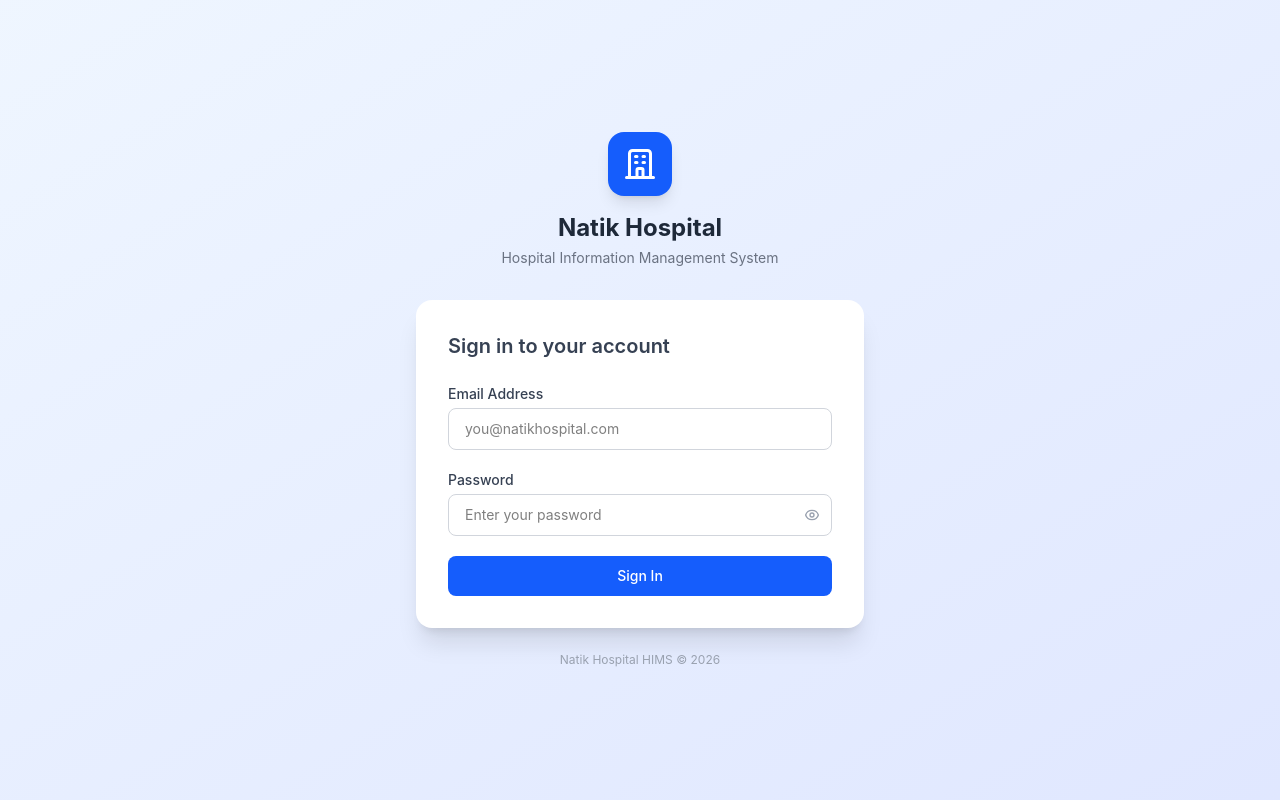
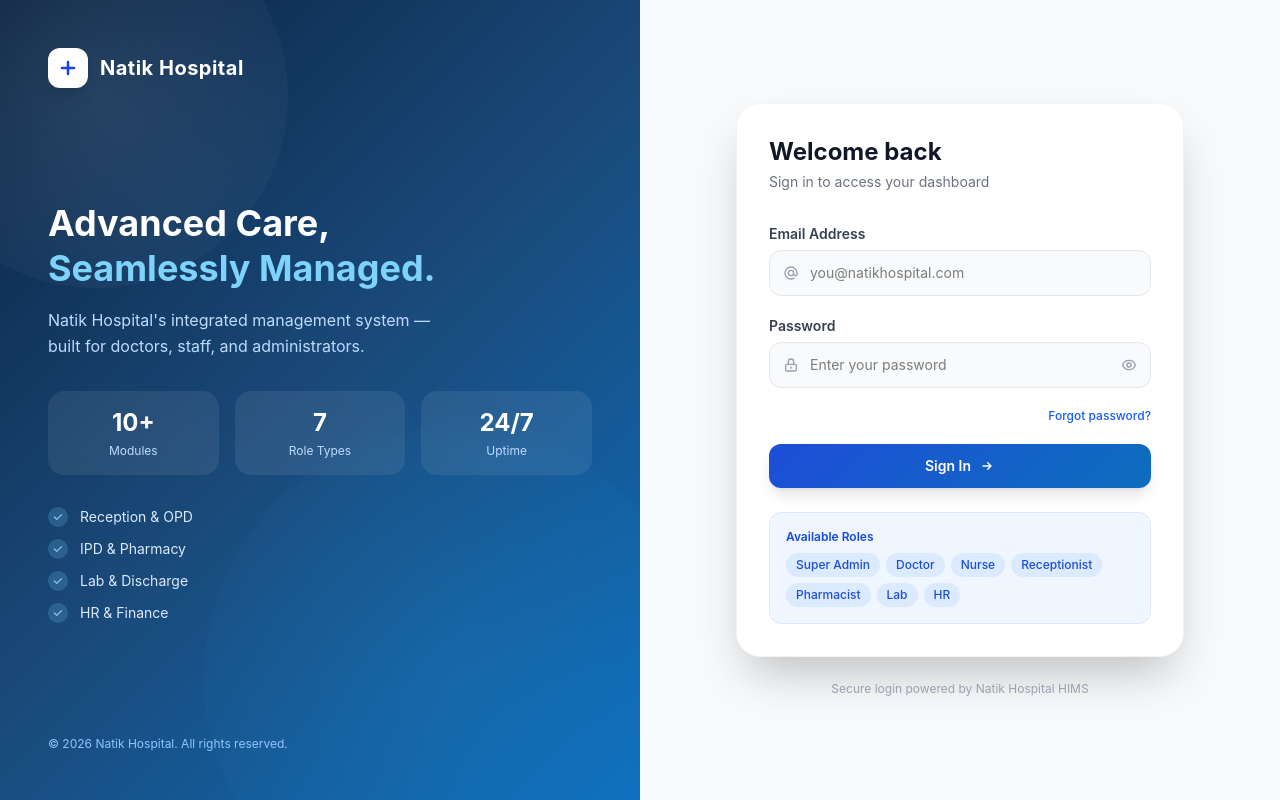
Before and after one commit to shalinijharemotestate/Natik-Hospital, a React (Vite) app in the folder frontend/: page /login in a window 1280 px wide. Built offline with nearby package versions, Linux system fonts and the light colour scheme.

Commit message:
ui: premium hospital login page redesign with split layout

```diff
--- a/frontend/src/pages/Login.jsx
+++ b/frontend/src/pages/Login.jsx
@@ -35,27 +35,99 @@ export default function Login() {
   };
 
   return (
-    <div className="min-h-screen bg-gradient-to-br from-blue-50 to-indigo-100 flex items-center justify-center p-4">
-      <div className="w-full max-w-md">
-        {/* Hospital Branding */}
-        <div className="text-center mb-8">
-          <div className="inline-flex items-center justify-center w-16 h-16 bg-blue-600 rounded-2xl mb-4 shadow-lg">
-            <svg className="w-9 h-9 text-white" fill="none" stroke="currentColor" viewBox="0 0 24 24">
-              <path strokeLinecap="round" strokeLinejoin="round" strokeWidth={2}
-                d="M19 21V5a2 2 0 00-2-2H7a2 2 0 00-2 2v16m14 0h2m-2 0h-5m-9 0H3m2 0h5M9 7h1m-1 4h1m4-4h1m-1 4h1m-5 10v-5a1 1 0 011-1h2a1 1 0 011 1v5m-4 0h4" />
+    <div className="min-h-screen flex">
+      {/* Left Panel */}
+      <div className="hidden lg:flex lg:w-1/2 relative overflow-hidden"
+        style={{ background: 'linear-gradient(135deg, #0a2342 0%, #1a4a7a 50%, #0d6ebd 100%)' }}>
+
+        <div className="absolute -top-24 -left-24 w-96 h-96 rounded-full opacity-10"
+          style={{ background: 'radial-gradient(circle, #ffffff, transparent)' }} />
+        <div className="absolute -bottom-32 -right-16 w-[500px] h-[500px] rounded-full opacity-10"
+          style={{ background: 'radial-gradient(circle, #38bdf8, transparent)' }} />
+
+        <div className="relative z-10 flex flex-col justify-between p-12 w-full">
+          {/* Logo */}
+          <div className="flex items-center gap-3">
+            <div className="w-10 h-10 bg-white rounded-xl flex items-center justify-center shadow-lg">
+              <svg className="w-6 h-6 text-blue-700" fill="none" stroke="currentColor" viewBox="0 0 24 24">
+                <path strokeLinecap="round" strokeLinejoin="round" strokeWidth={2.5} d="M12 6v6m0 0v6m0-6h6m-6 0H6" />
               </svg>
             </div>
-          <h1 className="text-2xl font-bold text-gray-800">Natik Hospital</h1>
-          <p className="text-gray-500 text-sm mt-1">Hospital Information Management System</p>
+            <span className="text-white font-bold text-xl tracking-wide">Natik Hospital</span>
           </div>
 
-        {/* Login Card */}
-        <div className="bg-white rounded-2xl shadow-xl p-8">
-          <h2 className="text-xl font-semibold text-gray-700 mb-6">Sign in to your account</h2>
+          {/* Center content */}
+          <div className="space-y-8">
+            <div>
+              <h2 className="text-4xl font-bold text-white leading-tight">
+                Advanced Care,<br />
+                <span style={{ color: '#7dd3fc' }}>Seamlessly Managed.</span>
+              </h2>
+              <p className="text-blue-200 mt-4 text-base leading-relaxed max-w-sm">
+                Natik Hospital's integrated management system — built for doctors, staff, and administrators.
+              </p>
+            </div>
+
+            {/* Stats */}
+            <div className="grid grid-cols-3 gap-4">
+              {[
+                { value: '10+', label: 'Modules' },
+                { value: '7', label: 'Role Types' },
+                { value: '24/7', label: 'Uptime' },
+              ].map((stat) => (
+                <div key={stat.label} className="rounded-2xl p-4 text-center"
+                  style={{ background: 'rgba(255,255,255,0.08)', backdropFilter: 'blur(10px)' }}>
+                  <p className="text-white text-2xl font-bold">{stat.value}</p>
+                  <p className="text-blue-200 text-xs mt-1">{stat.label}</p>
+                </div>
+              ))}
+            </div>
+
+            {/* Modules list */}
+            <div className="space-y-3">
+              {['Reception & OPD', 'IPD & Pharmacy', 'Lab & Discharge', 'HR & Finance'].map((mod) => (
+                <div key={mod} className="flex items-center gap-3">
+                  <div className="w-5 h-5 rounded-full flex items-center justify-center shrink-0"
+                    style={{ background: 'rgba(125,211,252,0.2)' }}>
+                    <svg className="w-3 h-3 text-blue-300" fill="currentColor" viewBox="0 0 20 20">
+                      <path fillRule="evenodd" d="M16.707 5.293a1 1 0 010 1.414l-8 8a1 1 0 01-1.414 0l-4-4a1 1 0 011.414-1.414L8 12.586l7.293-7.293a1 1 0 011.414 0z" clipRule="evenodd" />
+                    </svg>
+                  </div>
+                  <span className="text-blue-100 text-sm">{mod}</span>
+                </div>
+              ))}
+            </div>
+          </div>
+
+          <p className="text-blue-300 text-xs">&copy; {new Date().getFullYear()} Natik Hospital. All rights reserved.</p>
+        </div>
+      </div>
+
+      {/* Right Panel */}
+      <div className="w-full lg:w-1/2 flex items-center justify-center bg-gray-50 p-6">
+        <div className="w-full max-w-md">
+
+          {/* Mobile logo */}
+          <div className="flex lg:hidden items-center justify-center gap-3 mb-8">
+            <div className="w-10 h-10 bg-blue-700 rounded-xl flex items-center justify-center">
+              <svg className="w-6 h-6 text-white" fill="none" stroke="currentColor" viewBox="0 0 24 24">
+                <path strokeLinecap="round" strokeLinejoin="round" strokeWidth={2.5} d="M12 6v6m0 0v6m0-6h6m-6 0H6" />
+              </svg>
+            </div>
+            <span className="text-gray-800 font-bold text-xl">Natik Hospital</span>
+          </div>
+
+          {/* Card */}
+          <div className="bg-white rounded-3xl shadow-2xl p-8 border border-gray-100">
+            <div className="mb-8">
+              <h1 className="text-2xl font-bold text-gray-900">Welcome back</h1>
+              <p className="text-gray-500 text-sm mt-1">Sign in to access your dashboard</p>
+            </div>
 
             {error && (
-            <div className="mb-4 p-3 bg-red-50 border border-red-200 rounded-lg flex items-center gap-2">
-              <svg className="w-4 h-4 text-red-500 shrink-0" fill="currentColor" viewBox="0 0 20 20">
+              <div className="mb-5 p-4 rounded-xl flex items-start gap-3"
+                style={{ background: '#fef2f2', border: '1px solid #fecaca' }}>
+                <svg className="w-5 h-5 text-red-500 shrink-0 mt-0.5" fill="currentColor" viewBox="0 0 20 20">
                   <path fillRule="evenodd" d="M18 10a8 8 0 11-16 0 8 8 0 0116 0zm-7 4a1 1 0 11-2 0 1 1 0 012 0zm-1-9a1 1 0 00-1 1v4a1 1 0 102 0V6a1 1 0 00-1-1z" clipRule="evenodd" />
                 </svg>
                 <p className="text-red-600 text-sm">{error}</p>
@@ -64,37 +136,48 @@ export default function Login() {
 
             <form onSubmit={handleSubmit} className="space-y-5">
               {/* Email */}
-            <div>
-              <label className="block text-sm font-medium text-gray-700 mb-1">Email Address</label>
+              <div className="space-y-1.5">
+                <label className="block text-sm font-semibold text-gray-700">Email Address</label>
+                <div className="relative">
+                  <div className="absolute left-3.5 top-1/2 -translate-y-1/2">
+                    <svg className="w-4 h-4 text-gray-400" fill="none" stroke="currentColor" viewBox="0 0 24 24">
+                      <path strokeLinecap="round" strokeLinejoin="round" strokeWidth={2}
+                        d="M16 12a4 4 0 10-8 0 4 4 0 008 0zm0 0v1.5a2.5 2.5 0 005 0V12a9 9 0 10-9 9m4.5-1.206a8.959 8.959 0 01-4.5 1.207" />
+                    </svg>
+                  </div>
                   <input
                     type="email"
                     name="email"
                     value={form.email}
                     onChange={handleChange}
                     placeholder="you@natikhospital.com"
-                className="w-full px-4 py-2.5 border border-gray-300 rounded-lg text-sm focus:outline-none focus:ring-2 focus:ring-blue-500 focus:border-transparent transition"
+                    className="w-full pl-10 pr-4 py-3 border border-gray-200 rounded-xl text-sm bg-gray-50 focus:bg-white focus:outline-none focus:ring-2 focus:ring-blue-500 focus:border-transparent transition"
                     autoComplete="email"
                   />
                 </div>
+              </div>
 
               {/* Password */}
-            <div>
-              <label className="block text-sm font-medium text-gray-700 mb-1">Password</label>
+              <div className="space-y-1.5">
+                <label className="block text-sm font-semibold text-gray-700">Password</label>
                 <div className="relative">
+                  <div className="absolute left-3.5 top-1/2 -translate-y-1/2">
+                    <svg className="w-4 h-4 text-gray-400" fill="none" stroke="currentColor" viewBox="0 0 24 24">
+                      <path strokeLinecap="round" strokeLinejoin="round" strokeWidth={2}
+                        d="M12 15v2m-6 4h12a2 2 0 002-2v-6a2 2 0 00-2-2H6a2 2 0 00-2 2v6a2 2 0 002 2zm10-10V7a4 4 0 00-8 0v4h8z" />
+                    </svg>
+                  </div>
                   <input
                     type={showPassword ? 'text' : 'password'}
                     name="password"
                     value={form.password}
                     onChange={handleChange}
                     placeholder="Enter your password"
-                  className="w-full px-4 py-2.5 border border-gray-300 rounded-lg text-sm focus:outline-none focus:ring-2 focus:ring-blue-500 focus:border-transparent transition pr-10"
+                    className="w-full pl-10 pr-11 py-3 border border-gray-200 rounded-xl text-sm bg-gray-50 focus:bg-white focus:outline-none focus:ring-2 focus:ring-blue-500 focus:border-transparent transition"
                     autoComplete="current-password"
                   />
-                <button
-                  type="button"
-                  onClick={() => setShowPassword(!showPassword)}
-                  className="absolute right-3 top-1/2 -translate-y-1/2 text-gray-400 hover:text-gray-600"
-                >
+                  <button type="button" onClick={() => setShowPassword(!showPassword)}
+                    className="absolute right-3.5 top-1/2 -translate-y-1/2 text-gray-400 hover:text-gray-600 transition">
                     {showPassword ? (
                       <svg className="w-4 h-4" fill="none" stroke="currentColor" viewBox="0 0 24 24">
                         <path strokeLinecap="round" strokeLinejoin="round" strokeWidth={2} d="M13.875 18.825A10.05 10.05 0 0112 19c-4.478 0-8.268-2.943-9.543-7a9.97 9.97 0 011.563-3.029m5.858.908a3 3 0 114.243 4.243M9.878 9.878l4.242 4.242M9.88 9.88l-3.29-3.29m7.532 7.532l3.29 3.29M3 3l3.59 3.59m0 0A9.953 9.953 0 0112 5c4.478 0 8.268 2.943 9.543 7a10.025 10.025 0 01-4.132 5.411m0 0L21 21" />
@@ -109,11 +192,17 @@ export default function Login() {
                 </div>
               </div>
 
-            {/* Submit */}
+              <div className="flex justify-end">
+                <button type="button" className="text-xs font-medium text-blue-600 hover:text-blue-800 transition">
+                  Forgot password?
+                </button>
+              </div>
+
               <button
                 type="submit"
                 disabled={loading}
-              className="w-full bg-blue-600 hover:bg-blue-700 disabled:bg-blue-400 text-white font-medium py-2.5 rounded-lg text-sm transition duration-200 flex items-center justify-center gap-2"
+                className="w-full text-white font-semibold py-3 rounded-xl text-sm transition-all duration-200 flex items-center justify-center gap-2 shadow-lg hover:shadow-xl hover:-translate-y-0.5 active:translate-y-0 disabled:opacity-60 disabled:cursor-not-allowed"
+                style={{ background: loading ? '#93c5fd' : 'linear-gradient(135deg, #1d4ed8, #0d6ebd)' }}
               >
                 {loading ? (
                   <>
@@ -123,14 +212,35 @@ export default function Login() {
                     </svg>
                     Signing in...
                   </>
-              ) : 'Sign In'}
+                ) : (
+                  <>
+                    Sign In
+                    <svg className="w-4 h-4" fill="none" stroke="currentColor" viewBox="0 0 24 24">
+                      <path strokeLinecap="round" strokeLinejoin="round" strokeWidth={2} d="M13 7l5 5m0 0l-5 5m5-5H6" />
+                    </svg>
+                  </>
+                )}
               </button>
             </form>
+
+            {/* Role badges */}
+            <div className="mt-6 p-4 rounded-xl" style={{ background: '#eff6ff', border: '1px solid #dbeafe' }}>
+              <p className="text-xs font-semibold text-blue-700 mb-2">Available Roles</p>
+              <div className="flex flex-wrap gap-1.5">
+                {['Super Admin', 'Doctor', 'Nurse', 'Receptionist', 'Pharmacist', 'Lab', 'HR'].map((role) => (
+                  <span key={role} className="text-xs px-2.5 py-1 rounded-full font-medium"
+                    style={{ background: '#dbeafe', color: '#1d4ed8' }}>
+                    {role}
+                  </span>
+                ))}
+              </div>
+            </div>
           </div>
 
           <p className="text-center text-xs text-gray-400 mt-6">
-          Natik Hospital HIMS &copy; {new Date().getFullYear()}
+            Secure login powered by Natik Hospital HIMS
           </p>
+        </div>
       </div>
     </div>
   );
```
Lines whose indentation alone changed are shown as unchanged.
